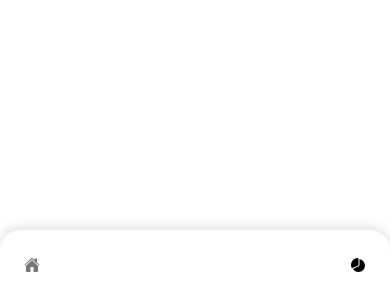
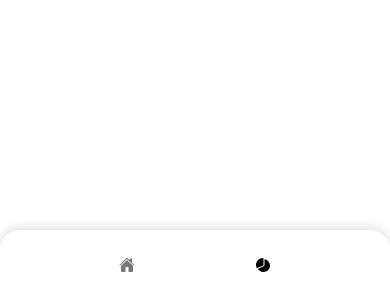
Before and after one commit to WT000/New-Forest-Energy, a Next.js app: page /test in a window 390 px wide. Shown: the part 544-844 px from the top of the page. Built offline with nearby package versions, Linux system fonts and the light colour scheme.

Commit message:
updated story and menu item spacing

```diff
--- a/src/components/MobileNavbar/MobileNavbar.tsx
+++ b/src/components/MobileNavbar/MobileNavbar.tsx
@@ -6,7 +6,7 @@ export default function MobileNavbar(props: MobileNavbarProps) {
     const { menu } = props;
 
     return (
-        <div className="md:hidden absolute w-full bottom-0 left-0 h-[70px] rounded-t-[20px] shadow-[0_-4px_10px_rgba(0,0,0,0.1)] flex flex-row">
+        <div className="md:hidden absolute w-full bottom-0 left-0 h-[70px] rounded-t-[20px] shadow-[0_-4px_10px_rgba(0,0,0,0.1)] flex">
             {menu}
         </div>
     )
--- a/src/components/NavbarMenu/NavbarMenu.tsx
+++ b/src/components/NavbarMenu/NavbarMenu.tsx
@@ -5,8 +5,8 @@ interface NavbarMenuProps {
 export default function NavbarMenu(props: NavbarMenuProps) {
     const {children} = props;
 
-    const mobile = "flex justify-between w-full m-auto mx-6"
-    const desktop = "md:inline-block md:mx-0"
+    const mobile = "flex place-content-evenly w-full m-auto"
+    const desktop = "md:inline-block"
 
     return (
         <div className={`${mobile} ${desktop}`}>
```
Also changed, not shown: 1 other file (tests, documents, lock files or other folders).
